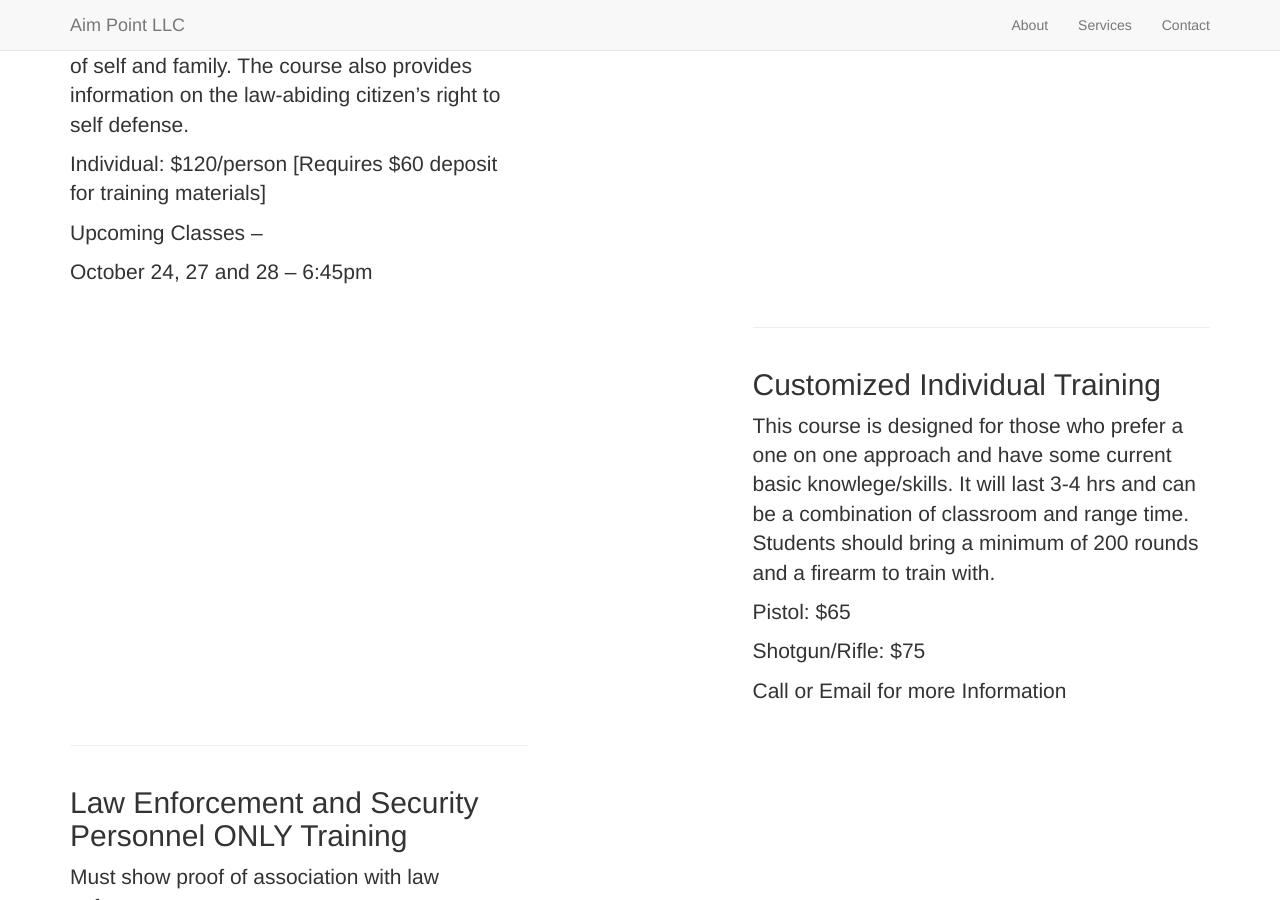
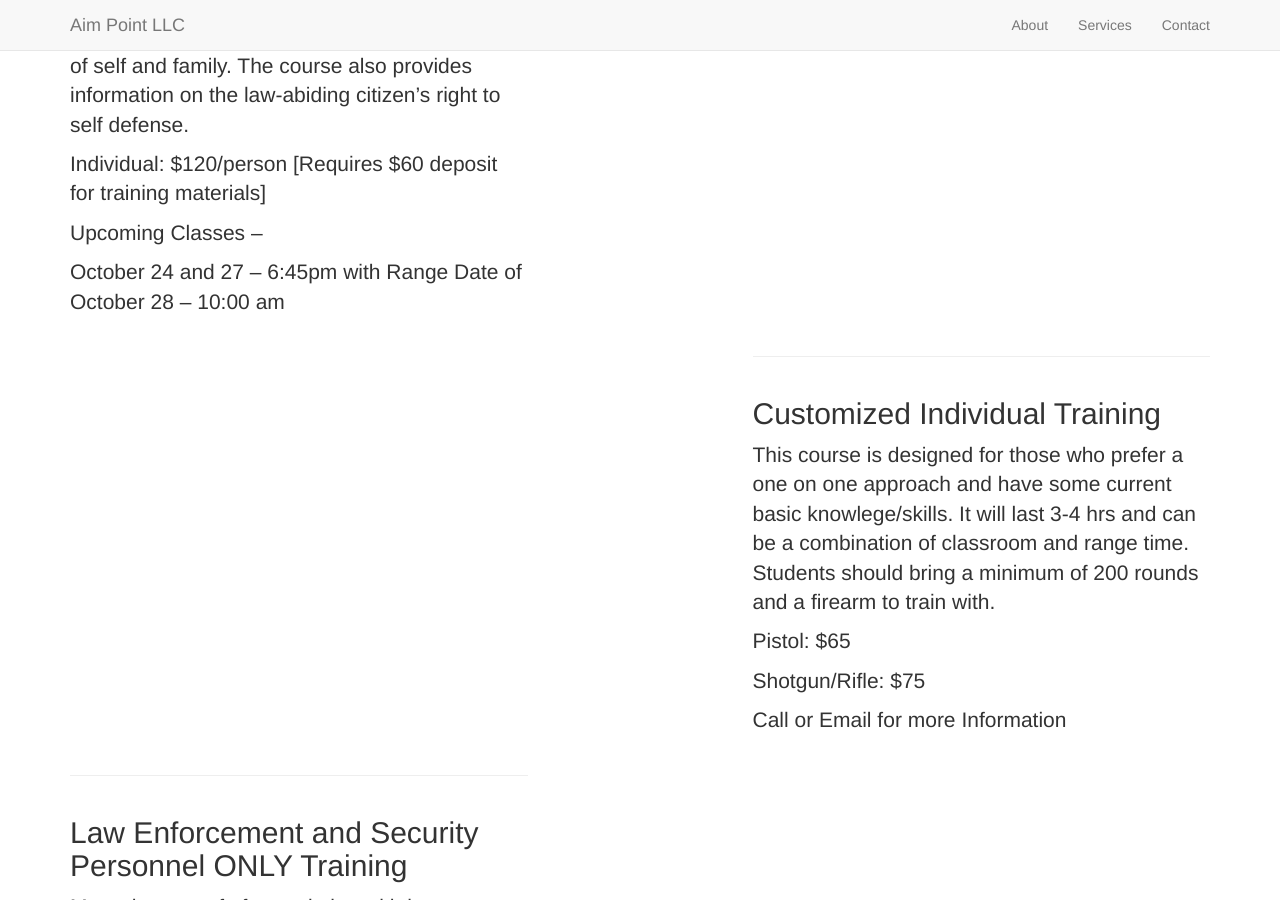
Before and after one commit to aimpoint/aimpoint.github.io, a Jekyll site: the page built from _posts/2016-1-2-ppith.markdown, in a window 1280 px wide and 900 px high, scrolled down 2554 px. Built offline with Jekyll 4.4.1, drawn with Linux system fonts in a browser that asks for light colours; nearby versions of some CDN libraries; library files that are not in the unit come from our copies.

Commit message:
Update 2016-1-2-ppith.markdown

```diff
--- a/_posts/2016-1-2-ppith.markdown
+++ b/_posts/2016-1-2-ppith.markdown
@@ -12,4 +12,4 @@ Individual: $120/person [Requires $60 deposit for training materials]
 
 Upcoming Classes --
 
-October 24, 27 and 28 -- 6:45pm
+October 24 and 27 -- 6:45pm with Range Date of October 28 -- 10:00 am
```
